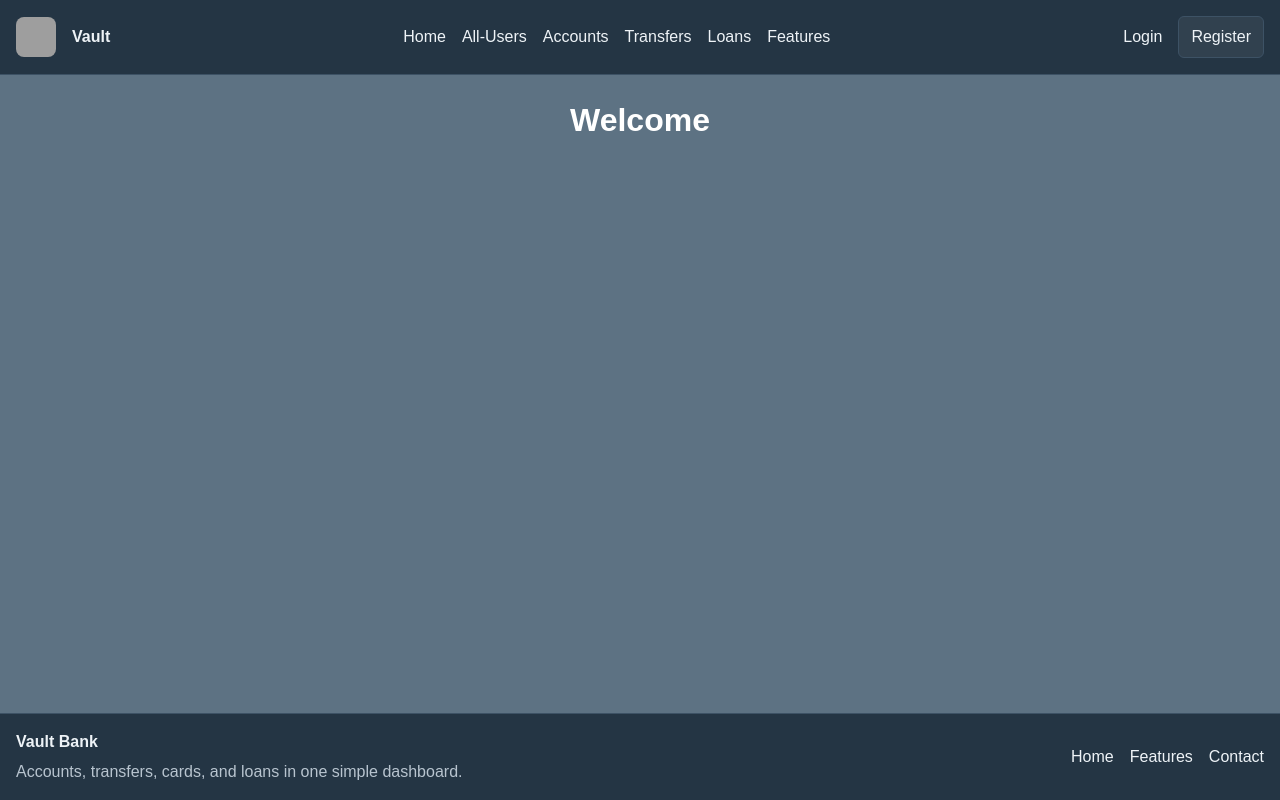
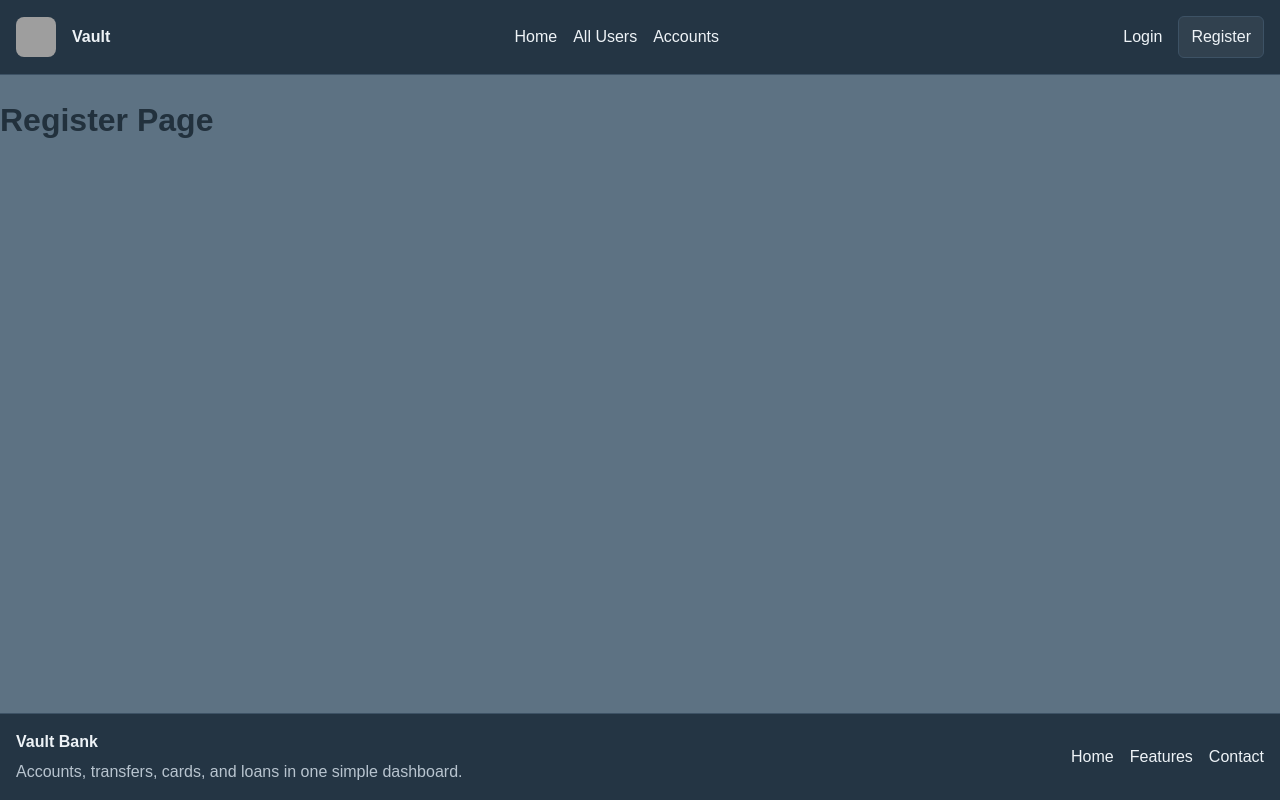
Before and after one commit to Pravin-Sonwane-2004/vaul-frontend, a React (Vite) app in the folder vaul-frontend-application/: page /register in a window 1280 px wide. Built offline with nearby package versions, Linux system fonts and the light colour scheme; grey boxes are pictures that could not be loaded.

Commit message:
it was showing err tight now its up and running

```diff
--- a/vaul-frontend-application/src/App.jsx
+++ b/vaul-frontend-application/src/App.jsx
@@ -5,9 +5,7 @@ import { BrowserRouter } from 'react-router-dom';
 function App() {
   return (
     <BrowserRouter>
-      <MainLayout>
         <Router />
-      </MainLayout>
     </BrowserRouter>
   )
 }
--- a/vaul-frontend-application/src/Router.jsx
+++ b/vaul-frontend-application/src/Router.jsx
@@ -1,11 +1,22 @@
 import { Route, Routes } from "react-router-dom";
+import MainLayout from "./reactsetup/MainLayout";
 import Home from "./user/hompage/Home";
+import Register from "./user/public/Register";
+// import AllUsers from "./user/public/AllUsers";
+// import Login from "./user/public/Login";
 
 function Router() {
   return (
     <Routes>
-      <Route path="/" element={<Home />} />
-      <Route path="*" element={<Home />} />
+      {/* With Header/Layout */}
+      <Route element={<MainLayout />}>
+        <Route path="/" element={<Home />} />
+        {/* <Route path="/users" element={<AllUsers />} /> */}
+        <Route path="/register" element={<Register />} />
+      </Route>
+
+      {/* Without Layout */}
+      {/* <Route path="/login" element={<Login />} /> */}
     </Routes>
   );
 }
--- a/vaul-frontend-application/src/reactsetup/AppShell.jsx
+++ b/vaul-frontend-application/src/reactsetup/AppShell.jsx
@@ -4,6 +4,7 @@ import FooterDiv from "../user/footer/FooterDiv";
 export default function AppShell({ children }) {
   return (
     <div className="app-shell">
+
       <HeaderDiv />
       <main id="main-content" className="app-main">
         {children}
--- a/vaul-frontend-application/src/reactsetup/MainLayout.jsx
+++ b/vaul-frontend-application/src/reactsetup/MainLayout.jsx
@@ -1,5 +1,10 @@
 import AppShell from "./AppShell";
+import { Outlet } from "react-router-dom";
 
-export default function MainLayout({ children }) {
-  return <AppShell>{children}</AppShell>;
+export default function MainLayout() {
+  return (
+    <AppShell>
+      <Outlet />
+    </AppShell>
+  );
 }
--- a/vaul-frontend-application/src/user/header/HeaderDiv.jsx
+++ b/vaul-frontend-application/src/user/header/HeaderDiv.jsx
@@ -1,39 +1,36 @@
+import { Link } from "react-router-dom";
 import "./headerDiv.css";
 import logo from "../../assets/images/Bank-Logo.png";
 
 const navItems = [
-  { label: "Home", href: "#home" },
-  {label: "All-Users", href: "#get-all-users"},
-  { label: "Accounts", href: "#accounts" },
-  { label: "Transfers", href: "#transfers" },
-  // { label: "Cards", href: "#cards" },
-  { label: "Loans", href: "#loans" },
-  { label: "Features", href: "#features" },
-  // { label: "About", href: "#about" },
-  // { label: "Contact", href: "#contact" },
+  { label: "Home", path: "/" },
+  { label: "All Users", path: "/users" },
+  { label: "Accounts", path: "/accounts" },
 ];
 
 export default function HeaderDiv() {
   return (
     <header className="header">
-      <a className="brand" href="#home">
+      <Link className="brand" to="/">
         <img src={logo} alt="Vault logo" className="logo" />
         <strong>Vault</strong>
-      </a>
+      </Link>
 
       <nav>
         <ul className="nav-links">
           {navItems.map((item) => (
             <li key={item.label}>
-              <a href={item.href}>{item.label}</a>
+              <Link to={item.path}>{item.label}</Link>
             </li>
           ))}
         </ul>
       </nav>
 
       <div className="auth-links">
-        <a href="#login">Login</a>
-        <a className="primary-link" href="#register">Register</a>
+        <Link to="/login">Login</Link>
+        <Link className="primary-link" to="/register">
+          Register
+        </Link>
       </div>
     </header>
   );
--- /dev/null
+++ b/vaul-frontend-application/src/user/public/Register.jsx
@@ -0,0 +1,3 @@
+export default function Register() {
+         return     <h1>Register Page</h1>;
+}
```
Also changed, not shown: 1 other file (tests, documents, lock files or other folders).
